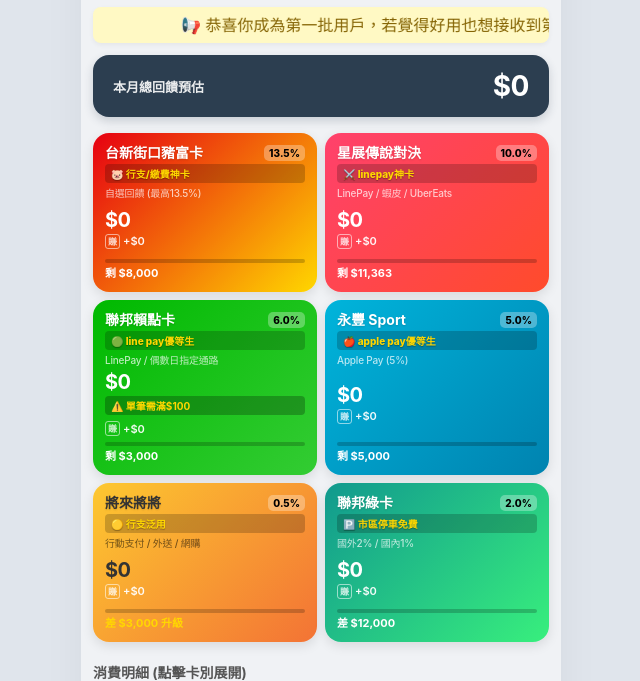
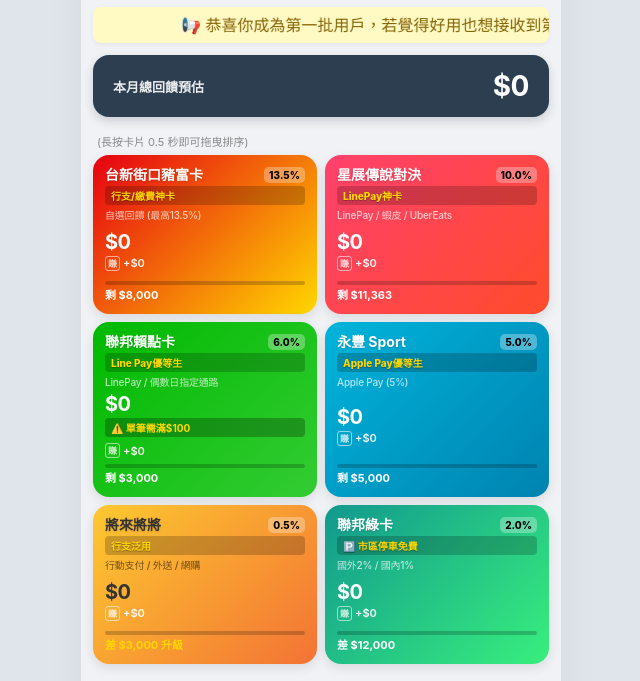
Before and after one commit to shawn2026-oss/shawn-2026-creditcard, a plain HTML site: page index.html in a window 1280 px wide. Shown: the part 49-730 px from the top of the page, without its empty margins (319-959 px from the left). Drawn offline with nearby package versions, Linux system fonts and the light colour scheme.

Commit message:
Update index.html

```diff
--- a/index.html
+++ b/index.html
@@ -109,6 +109,7 @@
             transition: transform 0.1s; cursor: pointer; color: white; overflow: hidden;
             user-select: none;
             -webkit-user-select: none;
+            touch-action: pan-y; /* 關鍵修正：允許垂直滑動，解決卡頓 */
         }
         .card-tile:active { transform: scale(0.97); }
 
@@ -219,13 +220,16 @@
         .cs-name { font-size: 14px; font-weight: 700; color: #333; }
         .cs-desc { font-size: 11px; color: #888; }
         #selectionCount { font-size: 12px; color: #007AFF; font-weight: 700; margin-bottom: 10px; text-align: center; }
+
+        /* 拖曳提示 */
+        .drag-hint { font-size: 10px; color: #999; font-weight: 400; margin-left: 4px; }
     </style>
 </head>
 <body>
     <div class="app-container">
         <div class="header-top-row">
             <div class="author-top">Designed by Shawn</div>
-            <div class="version-tag" id="top-version-tag">V55.0</div>
+            <div class="version-tag" id="top-version-tag">V58.0</div>
         </div>
 
         <div class="header-section">
@@ -242,6 +246,10 @@
         <div class="total-reward-card">
             <span class="total-reward-label">本月總回饋預估</span>
             <span class="total-reward-amount" id="totalRewardDisplay">$0</span>
+        </div>
+
+        <div style="font-size: 11px; color: #888; margin-bottom: 6px; padding-left: 4px;">
+            (長按卡片 0.5 秒即可拖曳排序)
         </div>
 
         <div id="card-grid"></div>
@@ -372,10 +380,13 @@
         modals.forEach(m => m.style.display = 'none');
     });
 
-    // 【核心資料庫 & 稱號】
+    // 【拖曳排序邏輯】
+    let sortableInstance = null;
+
+    // 【核心資料庫 & 稱號 (V58 修復: 移除不必要圖示)】
     const defaultCards = [
         {
-            id: 'c6', name: '台新街口豬富卡', nickname: '🐷 行支/繳費神卡', note: '自選回饋 (最高13.5%)', rule: '',
+            id: 'c6', name: '台新街口豬富卡', nickname: '行支/繳費神卡', note: '自選回饋 (最高13.5%)', rule: '',
             type: 'ceiling', limit: 8000, tier1Rate: 0.135, tier2Rate: 0.035,
             gradient: 'linear-gradient(135deg, #e60012 0%, #FFD700 100%)',
             textColor: 'white', msgDanger: '10%已滿 (變3.5%)',
@@ -404,18 +415,18 @@
                 </details>
 
                 <div style="margin-top:10px; font-size:11px; color:#5d4037;">
-                    🧾 <b>繳費 10.15%：</b>需勾選上方「是APP繳費」+「新戶加碼」。<br>
+                    🧾 <b>繳費攻略：</b>需勾選上方「是APP繳費」+「新戶加碼」。<br>
                     ⚠️ 10%加碼上限800元(刷$8000)
                 </div>
             `
         },
         {
-            id: 'c1', name: '星展傳說對決', nickname: '⚔️ linepay神卡', note: 'LinePay / 蝦皮 / UberEats', rule: '',
+            id: 'c1', name: '星展傳說對決', nickname: 'LinePay神卡', note: 'LinePay / 蝦皮 / UberEats', rule: '',
             type: 'ceiling', limit: 11363, tier1Rate: 0.10, tier2Rate: 0.012,
             gradient: 'linear-gradient(135deg, #FF416C 0%, #FF4B2B 100%)', textColor: 'white', msgDanger: '已滿 (1.2%)'
         },
         {
-            id: 'c5', name: '聯邦賴點卡', nickname: '🟢 line pay優等生', note: 'LinePay / 偶數日指定通路', rule: '⚠️ 單筆需滿$100',
+            id: 'c5', name: '聯邦賴點卡', nickname: 'Line Pay優等生', note: 'LinePay / 偶數日指定通路', rule: '⚠️ 單筆需滿$100',
             type: 'ceiling', limit: 3000, tier1Rate: 0.06, tier2Rate: 0.01,
             threshold: 100,
             gradient: 'linear-gradient(135deg, #00B900 0%, #33CC33 100%)', textColor: 'white', msgDanger: '6% 已滿',
@@ -435,12 +446,12 @@
             `
         },
         {
-            id: 'c3', name: '永豐 Sport', nickname: '🍎 apple pay優等生', note: 'Apple Pay (5%)', rule: '',
+            id: 'c3', name: '永豐 Sport', nickname: 'Apple Pay優等生', note: 'Apple Pay (5%)', rule: '',
             type: 'ceiling', limit: 5000, tier1Rate: 0.05, tier2Rate: 0.02,
             gradient: 'linear-gradient(135deg, #00B4DB 0%, #0083B0 100%)', textColor: 'white', msgDanger: '5% 已滿'
         },
         {
-            id: 'c4', name: '將來將將', nickname: '🟡 行支泛用', note: '行動支付 / 外送 / 網購', rule: '',
+            id: 'c4', name: '將來將將', nickname: '行支泛用', note: '行動支付 / 外送 / 網購', rule: '',
             type: 'mixed', limit: 6666, minSpend: 3000, tier1Rate: 0.05, tier2Rate: 0.005,
             gradient: 'linear-gradient(135deg, #FDC830 0%, #F37335 100%)', textColor: '#333', msgDanger: '加碼已滿',
             parking: `
@@ -483,7 +494,12 @@
 
     function initSortable() {
         var el = document.getElementById('card-grid');
-        new Sortable(el, {
+
+        if (sortableInstance) {
+            sortableInstance.destroy();
+        }
+
+        sortableInstance = new Sortable(el, {
             animation: 150,
             ghostClass: 'sortable-ghost',
             dragClass: 'sortable-drag',
```
